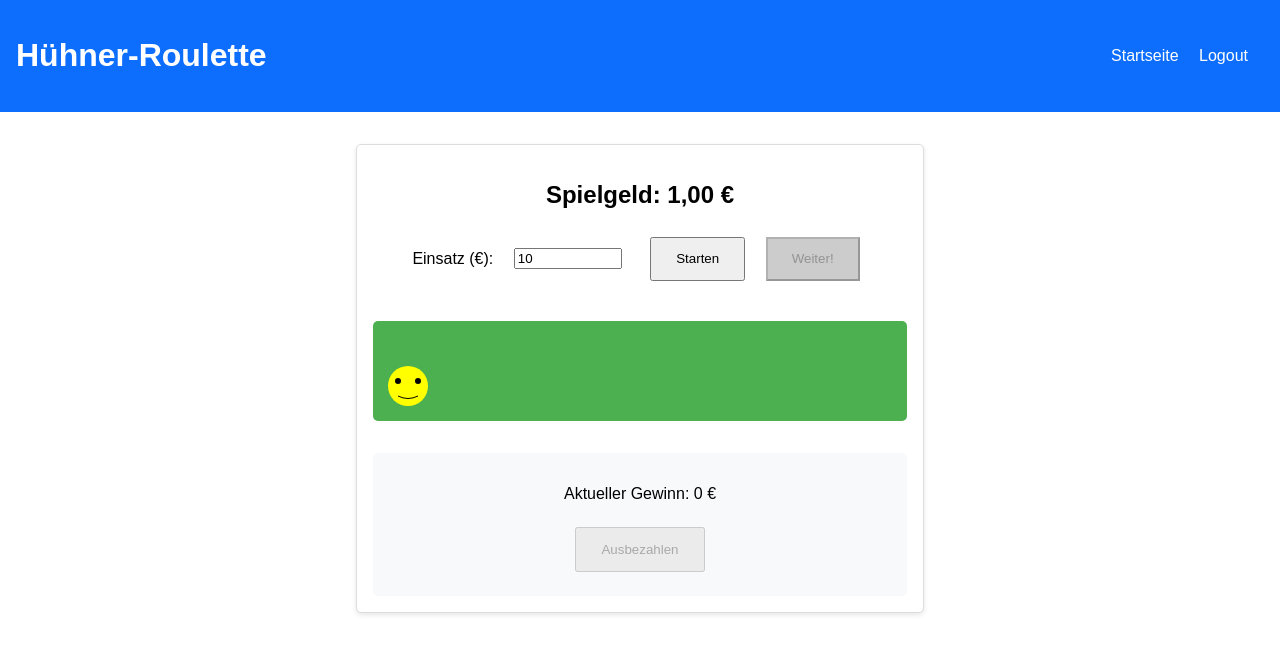
After one commit to DerDaumen1/Webschreck, a PHP site: page /huenchnspiel.php in a window 1280 px wide. The commit adds this page. Shown: the top 654 px of the page. Run offline with PHP 8.4, Linux system fonts and the light colour scheme; the visitor is signed in with stand-in values (Sample User, id 1).

Commit message:
Version 1.0.0 Hünchenspiel

```diff
--- /dev/null
+++ b/huenchnspiel.js
@@ -0,0 +1,120 @@
+let currentBet = 0;
+let currentStep = 0;
+let maxSteps = 5;
+let gameActive = false;
+
+async function startGame() {
+  if(gameActive) return;
+
+  const betAmount = parseInt(document.getElementById('betAmount').value);
+  if(betAmount < 1 || betAmount > 1000) {
+    alert('Ungültiger Einsatz! (1-1000 €)');
+    return;
+  }
+
+  // Einsatz vom Konto abziehen
+  const response = await fetch('trade.php', {
+    method: 'POST',
+    body: new URLSearchParams({
+      typ: 'huhn_bet',
+      bet: betAmount
+    })
+  });
+
+  const data = await response.json();
+  if(!data.success) {
+    alert(data.message);
+    return;
+  }
+
+  document.getElementById('currentMoney').textContent = data.spielgeld;
+  currentBet = betAmount;
+  gameActive = true;
+  document.getElementById('startBtn').disabled = true;
+  document.getElementById('nextBtn').disabled = false;
+  document.getElementById('cashOutBtn').disabled = false;
+
+  // Straße mit Schritten zeichnen
+  const stepsDiv = document.getElementById('steps');
+  stepsDiv.innerHTML = '';
+  const roadWidth = document.getElementById('road').offsetWidth - 70;
+  for(let i = 0; i < maxSteps; i++) {
+    const step = document.createElement('div');
+    step.className = 'step';
+    step.style.left = `${10 + (roadWidth/maxSteps)*i}px`;
+    stepsDiv.appendChild(step);
+  }
+
+  currentStep = 0;
+  updateChickenPosition();
+}
+
+function nextStep() {
+  if(!gameActive) return;
+
+  // 50% Chance zu scheitern
+  if(Math.random() < 0.5) {
+    endGame(false);
+    return;
+  }
+
+  currentStep++;
+  updateChickenPosition();
+
+  if(currentStep >= maxSteps) {
+    endGame(true);
+  }
+}
+
+function cashOut() {
+  endGame(true);
+}
+
+function endGame(success) {
+  gameActive = false;
+  document.getElementById('nextBtn').disabled = true;
+  document.getElementById('cashOutBtn').disabled = true;
+
+  let winAmount = 0;
+  if(success) {
+    winAmount = currentBet * Math.pow(2, currentStep);
+    updateBalance(winAmount);
+  }
+
+  alert(success ?
+    `Gewonnen! Ausgezahlt: ${winAmount} €` :
+    'Verloren! Das Huhn wurde überfahren.');
+
+  resetGame();
+}
+
+function updateBalance(amount) {
+  fetch('trade.php', {
+    method: 'POST',
+    body: new URLSearchParams({
+      typ: 'huhn_win',
+      amount: amount
+    })
+  })
+  .then(res => res.json())
+  .then(data => {
+    document.getElementById('currentMoney').textContent = data.spielgeld;
+  });
+}
+
+function updateChickenPosition() {
+  const chicken = document.getElementById('chicken');
+  const roadWidth = document.getElementById('road').offsetWidth - 70;
+  const stepSize = roadWidth / maxSteps;
+  chicken.style.left = `${10 + (stepSize * currentStep)}px`;
+  document.getElementById('currentWin').textContent =
+    `${currentBet * Math.pow(2, currentStep)} €`;
+}
+
+function resetGame() {
+  currentBet = 0;
+  currentStep = 0;
+  document.getElementById('currentWin').textContent = '0 €';
+  document.getElementById('chicken').style.left = '10px';
+  document.getElementById('startBtn').disabled = false;
+}
--- /dev/null
+++ b/huenchnspiel.php
@@ -0,0 +1,89 @@
+<?php
+session_start();
+if (!isset($_SESSION['angemeldet']) || $_SESSION['angemeldet'] !== true) {
+    header('Location: registrierung.php');
+    exit;
+}
+?>
+<!DOCTYPE html>
+<html lang="de">
+<head>
+  <meta charset="UTF-8">
+  <title>Hühner-Roulette</title>
+  <link rel="stylesheet" href="styles.css">
+  <style>
+    #gameContainer {
+      max-width: 600px;
+      margin: 2rem auto;
+      text-align: center;
+    }
+    #road {
+      width: 100%;
+      height: 100px;
+      background: #4CAF50;
+      position: relative;
+      margin: 2rem 0;
+      border-radius: 5px;
+    }
+    .step {
+      position: absolute;
+      bottom: 10px;
+      width: 2px;
+      height: 20px;
+      background: white;
+      opacity: 0.5;
+    }
+    #chicken {
+      transition: left 0.5s ease-in-out;
+    }
+    #nextBtn {
+      background: #ff9800;
+    }
+    #nextBtn:disabled {
+      background: #ccc;
+    }
+  </style>
+</head>
+<body>
+<header>
+  <h1>Hühner-Roulette</h1>
+  <nav>
+    <a href="index.php">Startseite</a>
+    <a href="logout.php">Logout</a>
+  </nav>
+</header>
+
+<div id="gameContainer">
+  <div class="card">
+    <h2>Spielgeld: <span id="currentMoney"><?= number_format($_SESSION['spielgeld'], 2, ',', '.') ?> €</span></h2>
+
+    <div class="form-group">
+      <label for="betAmount">Einsatz (€):</label>
+      <input type="number" id="betAmount" min="1" max="1000" value="10">
+      <button class="btn" id="startBtn" onclick="startGame()">Starten</button>
+      <button class="btn" id="nextBtn" onclick="nextStep()" disabled>Weiter!</button>
+    </div>
+
+    <div id="road">
+      <!-- Huhn als SVG -->
+      <svg id="chicken" width="50" height="50" style="position:absolute; left:10px; bottom:10px;">
+        <circle cx="25" cy="25" r="20" fill="yellow" />
+        <circle cx="15" cy="20" r="3" fill="black" />
+        <circle cx="35" cy="20" r="3" fill="black" />
+        <path d="M15 35 Q25 40 35 35" stroke="black" fill="none" />
+      </svg>
+
+      <!-- Schritt-Markierungen -->
+      <div id="steps"></div>
+    </div>
+
+    <div id="gameInfo">
+      <p>Aktueller Gewinn: <span id="currentWin">0 €</span></p>
+      <button class="btn" id="cashOutBtn" onclick="cashOut()" disabled>Ausbezahlen</button>
+    </div>
+  </div>
+</div>
+
+<script src="huenchnspiel.js"></script>
+</body>
+</html>
--- a/styles.css
+++ b/styles.css
@@ -4,7 +4,6 @@ body {
   margin: 0;
   padding: 0;
 }
-
 
 header {
   background-color: #0d6efd;
@@ -23,12 +22,9 @@ nav a {
 
 .meldung {
   position: absolute;
-  /* Absolut in Relation zur umgebenden .card */
   left: 50%;
-  /* Zentriert horizontal */
   transform: translateX(-50%);
   top: 180px;
-  /* Abstand nach unten anpassen, bis es direkt unter dem Timer liegt */
   background-color: #eee;
   padding: 10px;
   border: 1px solid #ccc;
@@ -36,7 +32,6 @@ nav a {
   z-index: 9999;
   min-width: 200px;
   text-align: center;
-  /* Inhalt mittig ausrichten */
 }
 
 .meldung:empty {
@@ -115,3 +110,51 @@ footer {
     gap: 1rem;
   }
 }
+
+/* Hühnchenspiel-spezifische Stile */
+#gameContainer .btn {
+  margin: 0.5rem;
+  padding: 0.8rem 1.5rem;
+}
+
+#betAmount {
+  width: 100px;
+  margin: 0 1rem;
+}
+
+#gameInfo {
+  margin-top: 2rem;
+  padding: 1rem;
+  background: #f8f9fa;
+  border-radius: 5px;
+}
+
+#road {
+  width: 100%;
+  height: 100px;
+  background: #4CAF50;
+  position: relative;
+  margin: 2rem 0;
+  border-radius: 5px;
+}
+
+.step {
+  position: absolute;
+  bottom: 10px;
+  width: 2px;
+  height: 20px;
+  background: white;
+  opacity: 0.5;
+}
+
+#chicken {
+  transition: left 0.5s ease-in-out;
+}
+
+#nextBtn {
+  background: #ff9800;
+}
+
+#nextBtn:disabled {
+  background: #ccc;
+}
```
Also changed, not shown: index.php (+7 -3 lines), trade.php (+17 -4 lines).
